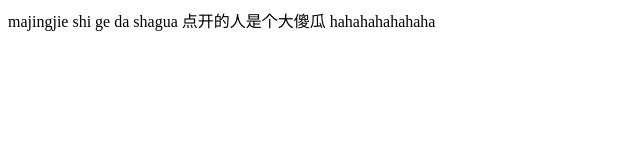
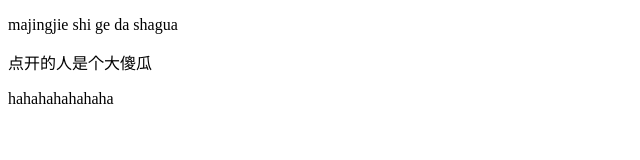
Before and after one commit to Sepends/Sepends.github.io, a plain HTML site: page index.html in a window 1280 px wide. Shown: the whole page, without its empty margins (0-640 px from the left). Drawn offline with Linux system fonts and the light colour scheme.

Commit message:
Update index.html

```diff
--- a/index.html
+++ b/index.html
@@ -5,8 +5,8 @@
     </head>
 
     <body>
-      <p1>majingjie shi ge da shagua</p1>
-      <p2>点开的人是个大傻瓜</p2>
-      <p3>hahahahahahaha</p3>
+      <p>majingjie shi ge da shagua</p>
+      <p>点开的人是个大傻瓜</p>
+      <p>hahahahahahaha</p>
     </body>
   </html>
```
